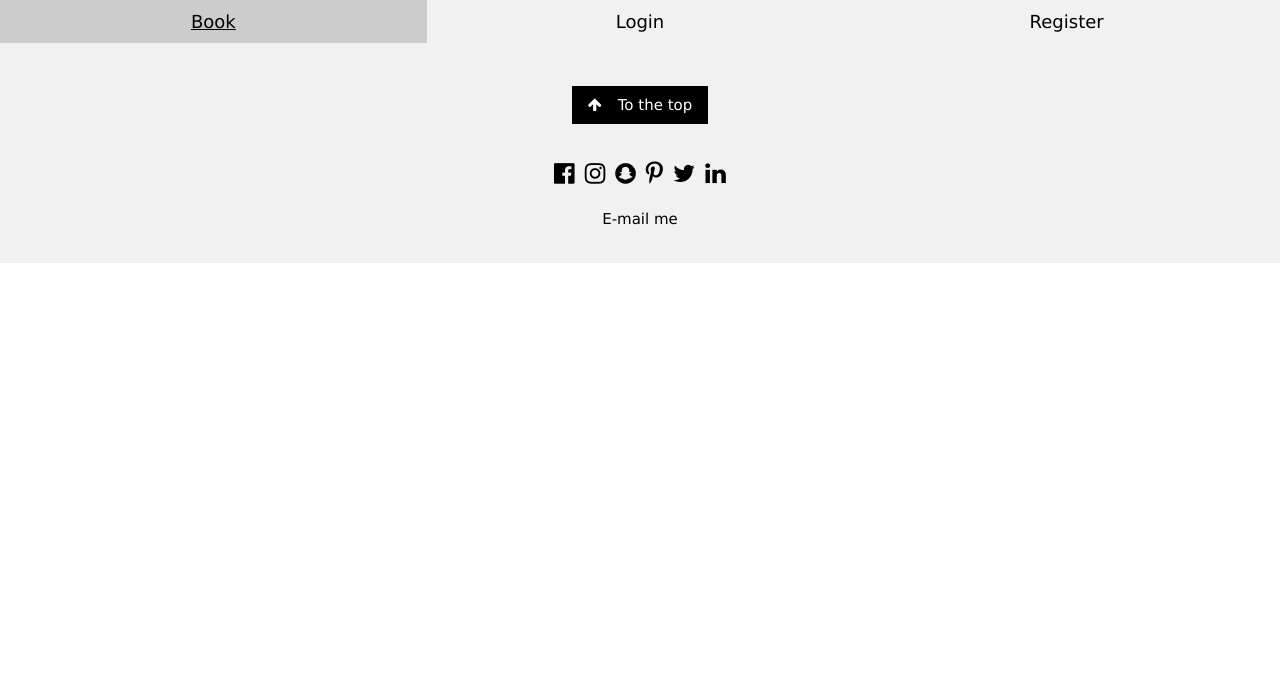
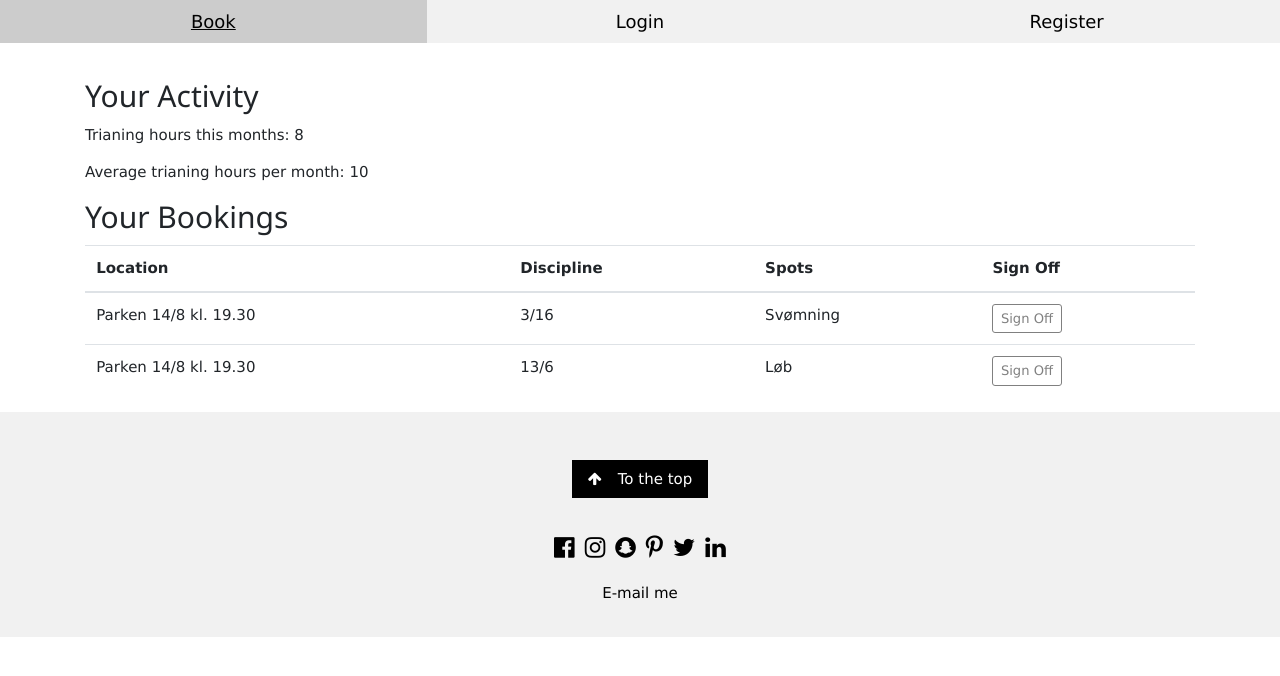
Before and after one commit to KristianMeier/tri-app-frontend, a React (Create React App) app: page /myBookings in a window 1280 px wide. Shown: the top 676 px of the page. Built offline with nearby package versions, Linux system fonts and the light colour scheme; no server answers.

Commit message:
renaming og Buttons, samt lave myBooking statisk, så der ikke skal dobbelt ændres i refratoring.

```diff
--- /dev/null
+++ b/src/components/common/button.jsx
@@ -0,0 +1,16 @@
+import React from "react";
+
+const Button = ({ text }) => {
+  return (
+    <button
+      type="button"
+      id="pagination-icons"
+      class="btn btn-outline-secondary btn-sm"
+      style={{ cursor: "pointer" }}
+    >
+      {text}
+    </button>
+  );
+};
+
+export default Button;
--- a/src/components/moviesTable.jsx
+++ b/src/components/moviesTable.jsx
@@ -1,17 +1,13 @@
 import React, { Component } from "react";
 import auth from "../services/authService";
 import Table from "./common/table";
+import Button from "./common/button";
 
-const Like = () => {
+const Spots = () => {
   return (
-    <button
-      type="button"
-      id="pagination-icons"
-      class="btn btn-outline-secondary btn-sm"
-      style={{ cursor: "pointer" }}
-    >
-      Sign Up
-    </button>
+    <div>
+      <p>3/16</p>
+    </div>
   );
 };
 
@@ -23,9 +19,14 @@ class MoviesTable extends Component {
     },
     { path: "genre.name", label: "Disciplin" },
     {
+      key: "hej",
+      label: "Spots",
+      content: () => <Spots />,
+    },
+    {
       key: "like",
       label: "Sign up",
-      content: () => Like(),
+      content: () => <Button text={"Sign Up"} />,
     },
   ];
 
--- a/src/components/myBookings.jsx
+++ b/src/components/myBookings.jsx
@@ -1,77 +1,8 @@
-import React, { Component } from "react";
-import MoviesTable from "./moviesTable";
-import Pagination from "./common/pagination";
-import { getMovies } from "../services/movieService";
-import { getGenres } from "../services/genreService";
-import { paginate } from "./common/pagination";
-import _ from "lodash";
+import React from "react";
+import Button from "./common/button";
 
-class MyBookings extends Component {
-  state = {
-    movies: [],
-    genres: [],
-    currentPage: 1,
-    pageSize: 20,
-    selectedGenre: null,
-    sortColumn: { path: "title", order: "asc" },
-  };
-
-  async componentDidMount() {
-    const { data } = await getGenres();
-    const genres = [{ _id: "", name: "All Genres" }, ...data];
-
-    const { data: movies } = await getMovies();
-    this.setState({ movies, genres });
-  }
-
-  handlePageChange = (page) => {
-    this.setState({ currentPage: page });
-  };
-
-  handleGenreSelect = (genre) => {
-    this.setState({ selectedGenre: genre, searchQuery: "", currentPage: 1 });
-  };
-
-  handleSearch = (query) => {
-    this.setState({ searchQuery: query, selectedGenre: null, currentPage: 1 });
-  };
-
-  handleSort = (sortColumn) => {
-    this.setState({ sortColumn });
-  };
-
-  getPagedData = () => {
-    const {
-      pageSize,
-      currentPage,
-      sortColumn,
-      selectedGenre,
-      searchQuery,
-      movies: allMovies,
-    } = this.state;
-
-    let filtered = allMovies;
-    if (searchQuery)
-      filtered = allMovies.filter((m) =>
-        m.title.toLowerCase().startsWith(searchQuery.toLowerCase())
-      );
-    else if (selectedGenre && selectedGenre._id)
-      filtered = allMovies.filter((m) => m.genre._id === selectedGenre._id);
-
-    const sorted = _.orderBy(filtered, [sortColumn.path], [sortColumn.order]);
-
-    const movies = paginate(sorted, currentPage, pageSize);
-
-    return { totalCount: filtered.length, data: movies };
-  };
-
-  render() {
-    const { length: count } = this.state.movies;
-    const { pageSize, currentPage, sortColumn } = this.state;
-
-    if (count === 0) return <p>There are no movies in the database.</p>;
-
-    const { totalCount, data: movies } = this.getPagedData();
+const MyBookings = () => {
+  const buttonText = "Sign Off";
 
   return (
     <div className="row">
@@ -84,21 +15,37 @@ class MyBookings extends Component {
         <p>Average trianing hours per month: 10</p>
 
         <h2 id="link-for-footer">Your Bookings</h2>
-          <MoviesTable
-            movies={movies}
-            sortColumn={sortColumn}
-            onSort={this.handleSort}
-          />
-          <Pagination
-            itemsCount={totalCount}
-            pageSize={pageSize}
-            currentPage={currentPage}
-            onPageChange={this.handlePageChange}
-          />
+        <table className="table">
+          <thead>
+            <tr>
+              <th>Location</th>
+              <th>Discipline</th>
+              <th>Spots</th>
+              <th>Sign Off</th>
+            </tr>
+          </thead>
+          <tbody>
+            <tr>
+              <td>Parken 14/8 kl. 19.30</td>
+              <td>3/16</td>
+              <td>Svømning</td>
+              <td>
+                <Button text={buttonText} />
+              </td>
+            </tr>
+            <tr>
+              <td>Parken 14/8 kl. 19.30</td>
+              <td>13/6</td>
+              <td>Løb</td>
+              <td>
+                <Button text={buttonText} />
+              </td>
+            </tr>
+          </tbody>
+        </table>
       </div>
     </div>
   );
-  }
-}
+};
 
 export default MyBookings;
--- a/src/components/practices.jsx
+++ b/src/components/practices.jsx
@@ -1,7 +1,7 @@
 import React, { Component } from "react";
 import MoviesTable from "./moviesTable";
 import Pagination from "./common/pagination";
-import { getMovies } from "../services/movieService";
+import { getMovies } from "../services/practiceService";
 import { getGenres } from "../services/genreService";
 import { paginate } from "./common/pagination";
 import _ from "lodash";
```
Also changed, not shown: src/services/practiceService.js (renamed from src/services/movieService.js). Lines whose indentation alone changed are shown as unchanged.
